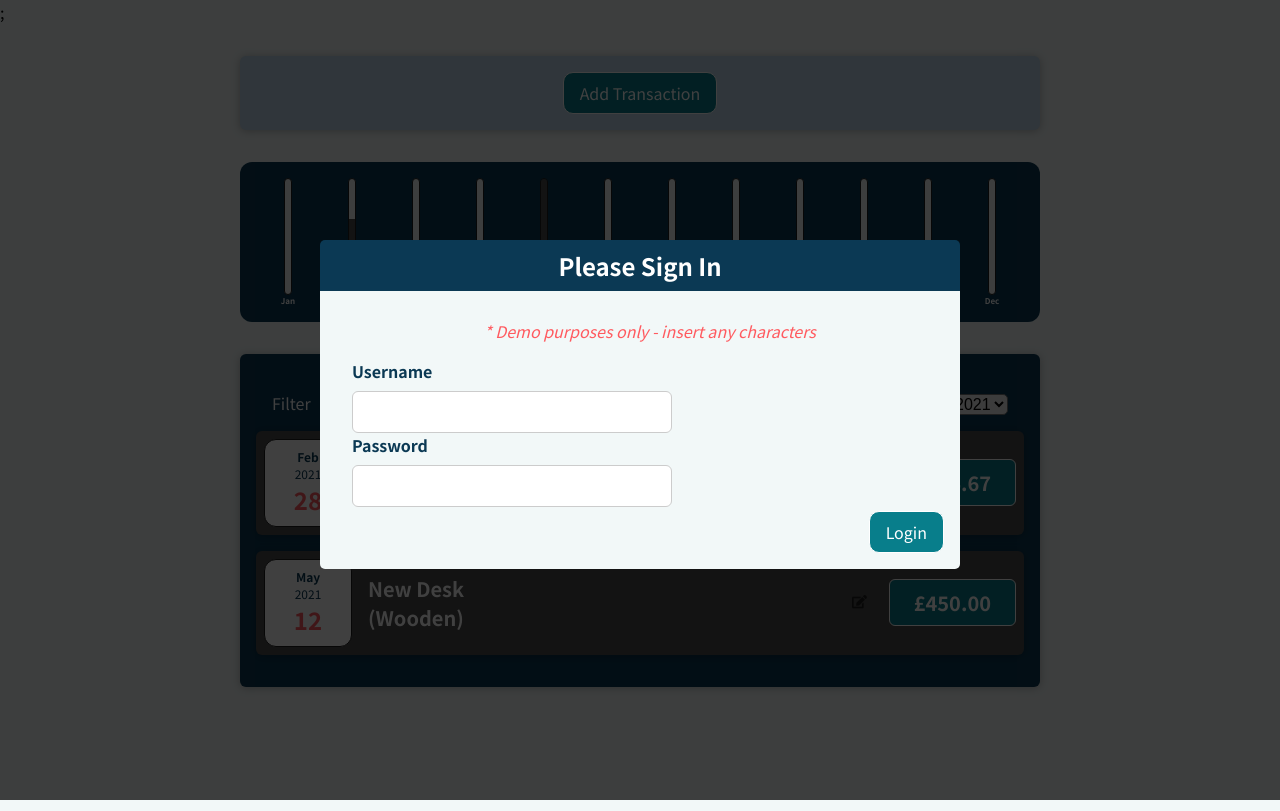
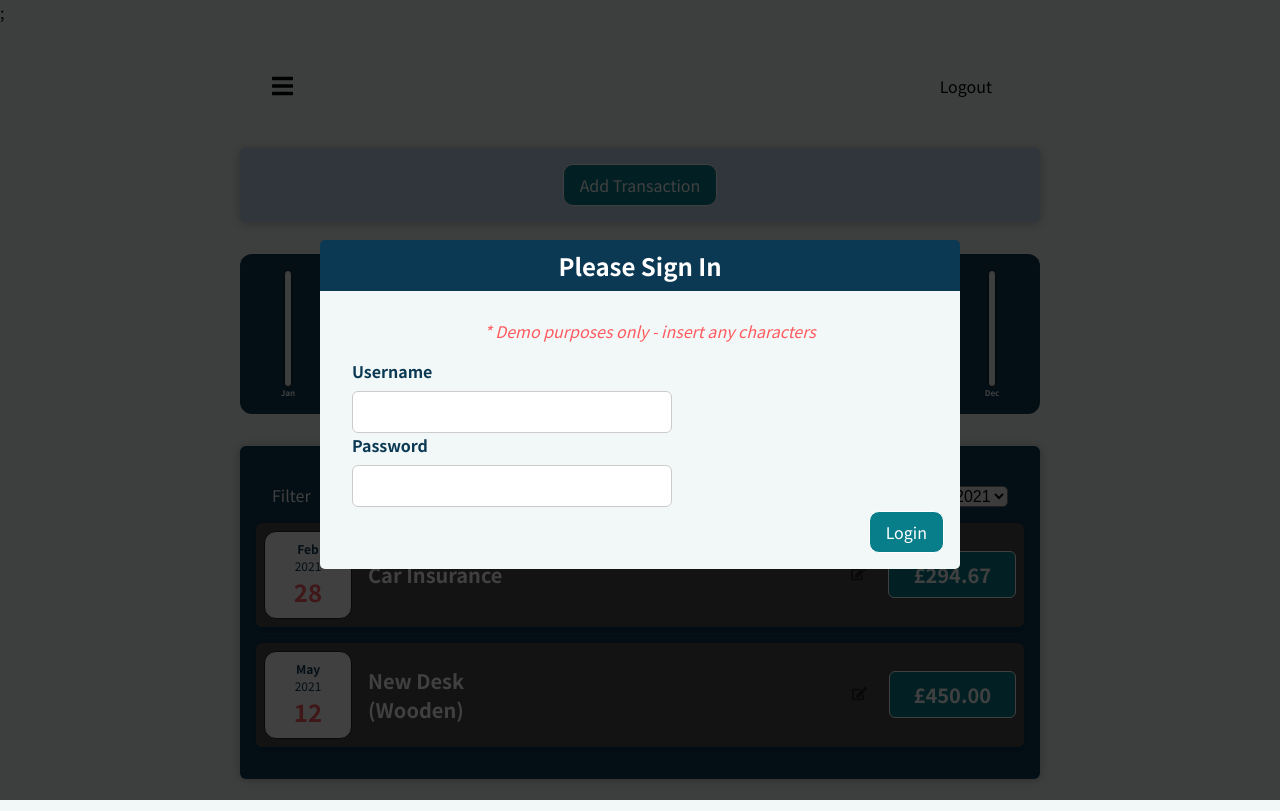
Before and after one commit to markpricetri/transactions_project, a React (Create React App) app: page / in a window 1280 px wide. Built offline with nearby package versions, Linux system fonts and the light colour scheme.

Commit message:
logout issue fix

```diff
--- a/src/App.js
+++ b/src/App.js
@@ -1,20 +1,27 @@
-import React, { useState, useEffect } from 'react';
-import ReactDOM from 'react-dom';
+import React, { useState, useEffect } from "react";
+import ReactDOM from "react-dom";
 import Transactions from "./components/transactions/Transactions";
 import BackdropOverlay from "./components/UI/BackdropOverlay";
 import AlertModal from "./components/UI/AlertModal";
+import NavBar from "./components/UI/NavBar";
 
 function App() {
   const [isLoggedOut, setIsLoggedOut] = useState(true);
   const [error, setError] = useState(false);
 
   useEffect(() => {
-    const loginInformation = localStorage.getItem('isLoggedIn');
+    const loginInformation = localStorage.getItem("isLoggedIn");
 
-    if (loginInformation === '1') {
+    if (loginInformation === "LOGGED_IN") {
       setIsLoggedOut(false);
+    } else {
+      setIsLoggedOut(true);
     }
   }, []);
+
+  const logOut = () => {
+    setIsLoggedOut(true);
+  };
 
   const errorHandler = (invalidFields) => {
     setError(invalidFields);
@@ -27,12 +34,14 @@ function App() {
         // Allow user to input new credentials by setting error to false
         setError(false);
       } else {
+        localStorage.setItem("isLoggedIn", "LOGGED_IN");
         setError(false);
       }
     } else {
+      localStorage.setItem("isLoggedIn", "LOGGED_IN");
       setIsLoggedOut(false);
       setError(false);
-    };
+    }
   };
 
   return (
@@ -55,6 +64,7 @@ function App() {
         document.getElementById("overlay-root")
       )}
 
+      <NavBar logOut={logOut}></NavBar>
       <Transactions error={errorHandler} />
     </React.Fragment>
   );
--- /dev/null
+++ b/src/components/UI/NavBar.js
@@ -0,0 +1,42 @@
+import styled from "styled-components";
+import React from "react";
+import Button from "./Button";
+import { FontAwesomeIcon } from "@fortawesome/react-fontawesome";
+import { faBars } from "@fortawesome/free-solid-svg-icons";
+
+const NavBarContainer = styled.div`
+  height: 60px;
+  background-color: var(--color-card-background);
+  width: 50rem;
+  max-width: 95%;
+  margin: 4vh auto;
+  display: flex;
+  justify-content: space-between;
+  align-items: center;
+  padding: 0 2rem;
+`;
+
+const NavBar = (props) => {
+  const logOut = () => {
+    localStorage.setItem("isLoggedIn", "LOGGED_OUT");
+    props.logOut(["password"]);
+  };
+
+  return (
+    <NavBarContainer>
+      <FontAwesomeIcon icon={faBars} style={{ fontSize: "1.5rem" }} />
+      <Button
+        style={{
+          background: "none",
+          color: "var(--color-text)",
+          border: "none",
+        }}
+        onClick={logOut}
+      >
+        Logout
+      </Button>
+    </NavBarContainer>
+  );
+};
+
+export default NavBar;
```
Also changed, not shown: src/components/UI/AlertModal.js (+9 -6 lines), 1 other file (tests, documents, lock files or other folders).
